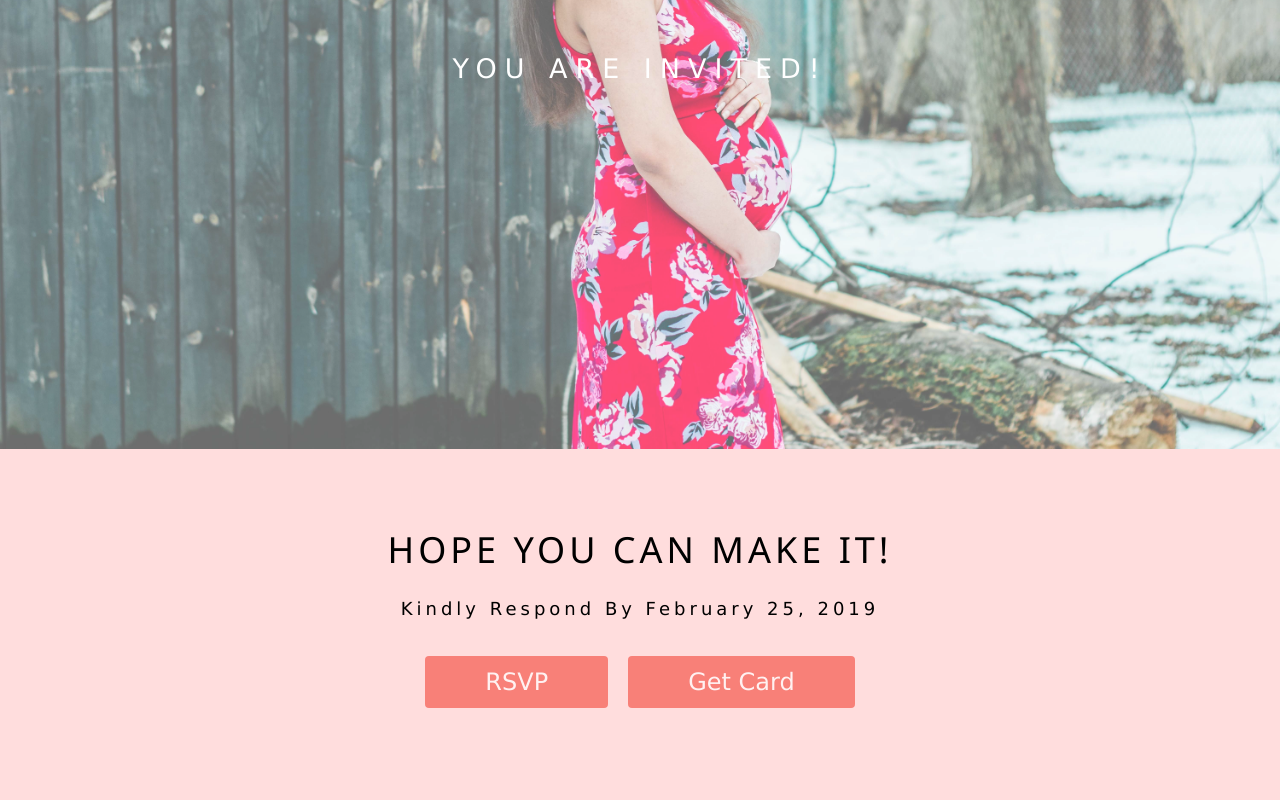
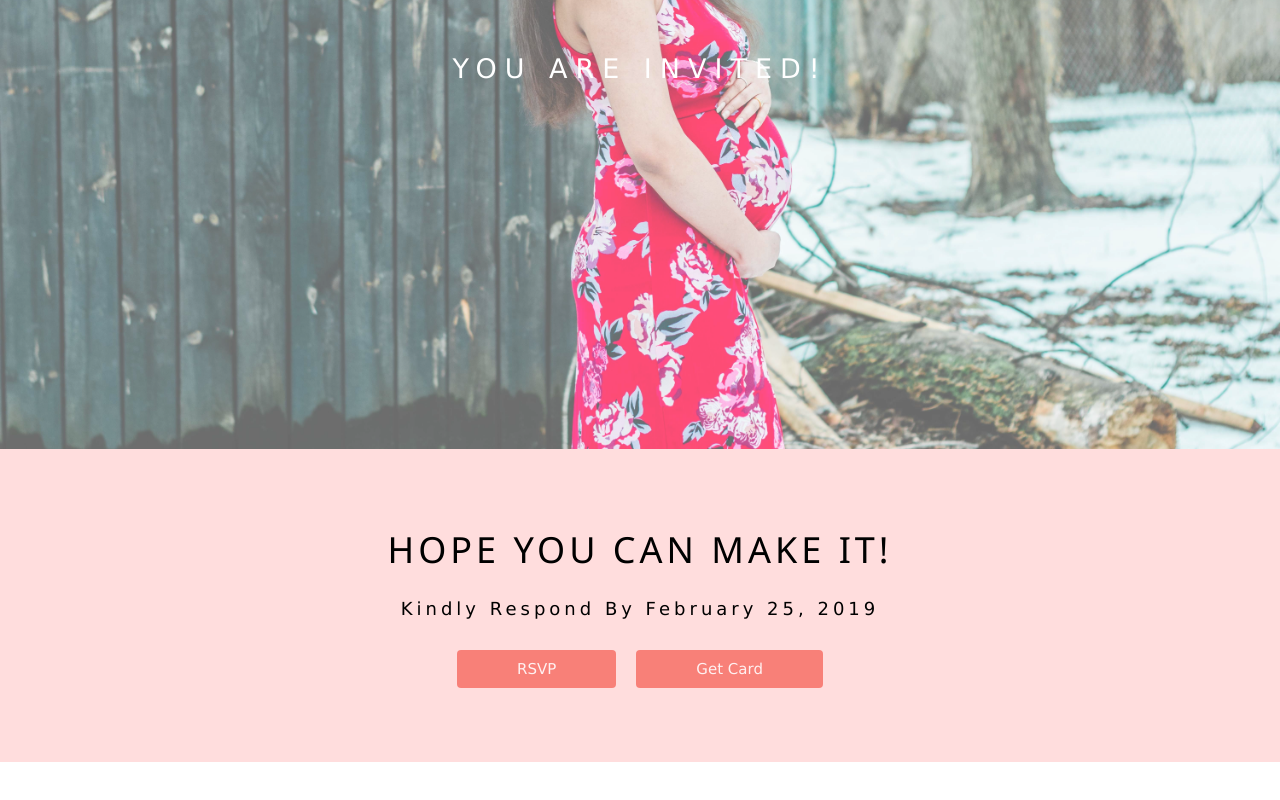
Before and after one commit to avanish-patel/InvitationCard, an Angular app: page / in a window 1280 px wide. Shown: the part 2619-3419 px from the top of the page. After the commit the page ends 3381 px from the top, so only its background shows below. Built offline with nearby package versions, Linux system fonts and the light colour scheme.

Commit message:
Fixed button alignment on section 4

```diff
--- a/src/app/app.component.html
+++ b/src/app/app.component.html
@@ -169,12 +169,12 @@
 <section class="section w3-container w3-padding-64 w3-pale-red w3-center w3-wide" id="rsvp">
   <h1 class="reveal1">HOPE YOU CAN MAKE IT!</h1>
   <p class="w3-large reveal2">Kindly Respond By February 25, 2019</p>
-  <p class="w3-xlarge reveal3">
+  <div>
     <button onclick="document.getElementById('id01').style.display='block'" class="end-button w3-button w3-round w3-red w3-opacity w3-hover-opacity-off"
         style="padding:8px 60px">RSVP</button>
     <button class="end-button w3-button w3-round w3-red w3-opacity w3-hover-opacity-off" style="padding:8px 60px"><a href="../assets/Invitation.pdf"
         download="invitation">Get Card</a></button>
-  </p>
+    </div>
 </section>
 
 <div id="id01" class="w3-modal">
```
